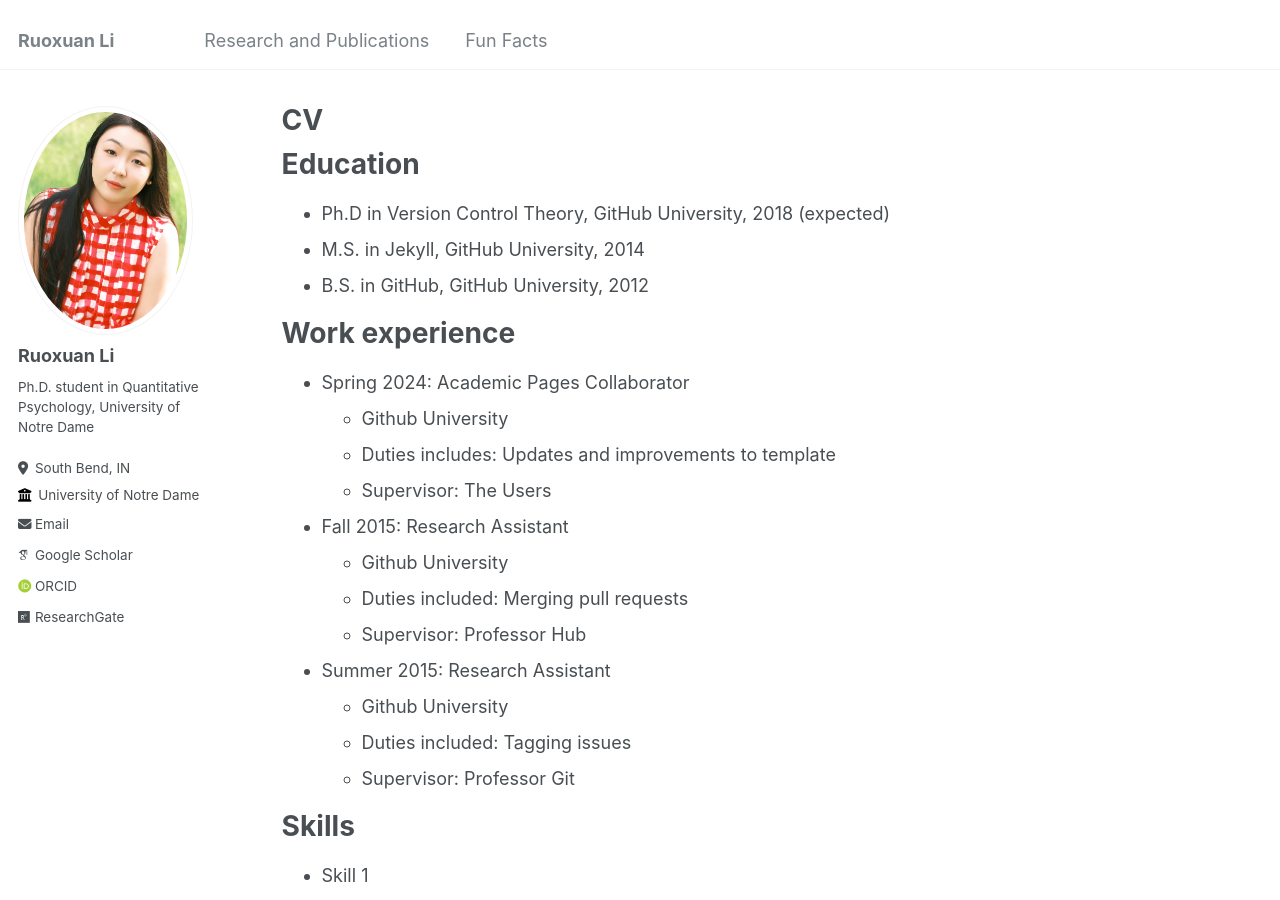
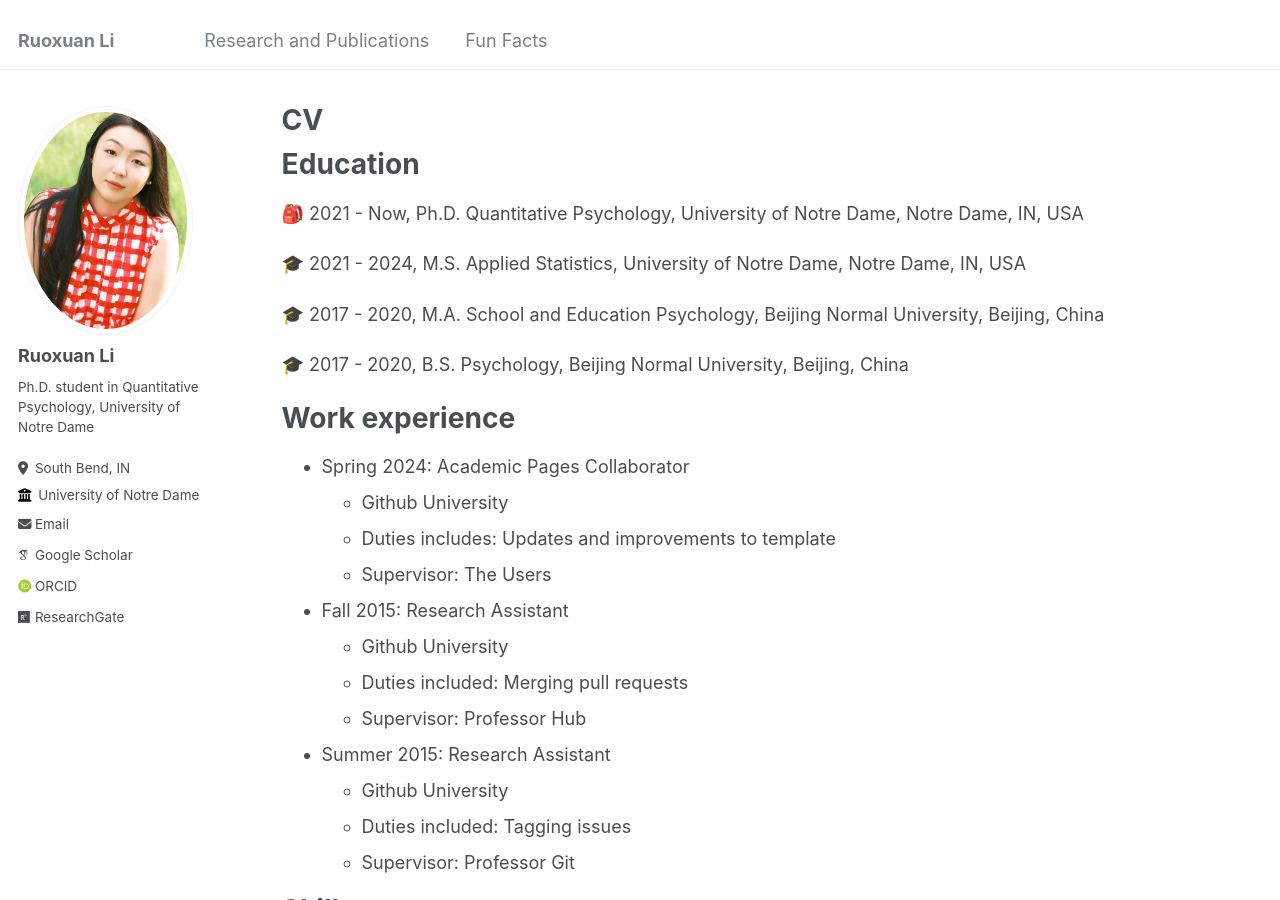
Before and after one commit to Ruoxuan-Li-Roxanne/Ruoxuan-Li-Roxanne.github.io, a Jekyll site: the page built from _pages/cv.md, in a window 1280 px wide and 900 px high. Built offline with Jekyll 4.4.1, drawn with Linux system fonts in a browser that asks for light colours; some web fonts are replaced.

Commit message:
Update cv.md

```diff
--- a/_pages/cv.md
+++ b/_pages/cv.md
@@ -11,9 +11,13 @@ redirect_from:
 
 Education
 ======
-* Ph.D in Version Control Theory, GitHub University, 2018 (expected)
-* M.S. in Jekyll, GitHub University, 2014
-* B.S. in GitHub, GitHub University, 2012
+🎒 2021 - Now, Ph.D. Quantitative Psychology, University of Notre Dame, Notre Dame, IN, USA
+
+🎓 2021 - 2024, M.S. Applied Statistics, University of Notre Dame, Notre Dame, IN, USA
+
+🎓 2017 - 2020, M.A. School and Education Psychology, Beijing Normal University, Beijing, China
+
+🎓 2017 - 2020, B.S. Psychology, Beijing Normal University, Beijing, China
 
 Work experience
 ======
```
